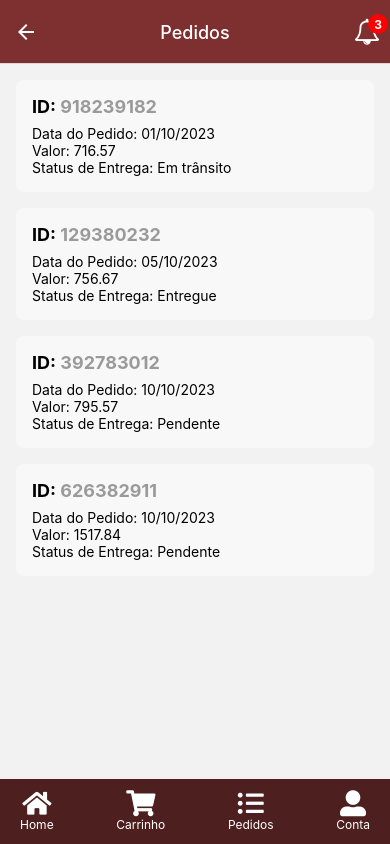
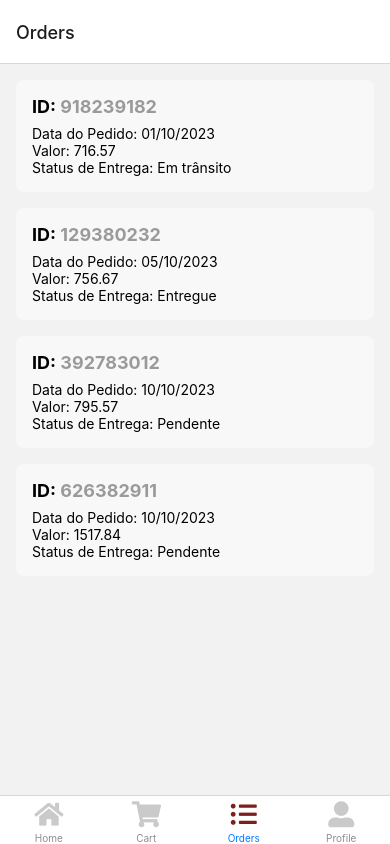
Before and after one commit to ArthurBerdusco/loja-de-vinhos, a React Native app: screen /Orders in a window 390 px wide. Built offline with nearby package versions, Linux system fonts and the light colour scheme.

Commit message:
adicionado nova estrutura de navegacao por tab

```diff
--- a/App.js
+++ b/App.js
@@ -1,79 +1,89 @@
+import * as React from 'react';
 import { NavigationContainer, useNavigation } from '@react-navigation/native';
+import { createBottomTabNavigator } from '@react-navigation/bottom-tabs';
 import { createNativeStackNavigator } from '@react-navigation/native-stack';
 import Home from './src/screens/Home';
 import Notifications from './src/screens/Notifications';
 import Review from './src/screens/Review';
 import Cart from './src/screens/Cart';
-import Payment from './src/screens/Payment';
-import NotificationButton from './src/components/NotificationButton';
 import Search from './src/screens/Search';
 import SearchButton from './src/components/SearchButton';
+import NotificationButton from './src/components/NotificationButton';
 import { View } from 'react-native';
 import { SafeAreaView } from 'react-native-safe-area-context';
 import Notification1 from './src/components/notifications/Notification1';
 import Orders from './src/screens/Orders';
 import OrderDetail from './src/screens/OrderDetail';
 import Profile from './src/screens/Profile';
-import BottomMenu from './src/components/BottomMenu';
+import PaymentScreen from './src/screens/Payment';
+import Icon from 'react-native-vector-icons/FontAwesome5';
+
+const Tab = createBottomTabNavigator();
+const Stack = createNativeStackNavigator();
+
+function HomeStack() {
 
 
-const Stack = createNativeStackNavigator();
-
-export default function App() {
-
-  return (<>
-
-    <NavigationContainer>
-      <Stack.Navigator
-        initialRouteName='Home'
-        screenOptions={{
-          headerTitleAlign: 'center',
-          headerTintColor: 'white',
-          headerStyle: {
-            backgroundColor: '#7E3030',
-          },
-          headerRight: () => (
-            <View style={{ flexDirection: 'row', alignItems: 'center' }}>
-              <NotificationButton navigation={useNavigation()} />
-            </View>
-          ),
-        }}
-      >
-
+  return (
+    <Stack.Navigator>
       <Stack.Screen
         name="Home"
         component={Home}
-          options={() => ({
-            headerTitle: '', // Remover o título padrão
+        options={{
+          headerTitle: '',
           header: () => (
-              <SafeAreaView style={{backgroundColor: '#7E3030'}}>
+            <SafeAreaView style={{ backgroundColor: '#7E3030' }}>
               <View style={{ flexDirection: 'row', alignItems: 'center', backgroundColor: '#7E3030', justifyContent: 'space-around', height: 63 }}>
                 <SearchButton navigation={useNavigation()} />
                 <NotificationButton navigation={useNavigation()} />
               </View>
             </SafeAreaView>
           ),
-          })}
+        }}
       />
-
+      <Stack.Screen name="Search" component={Search} options={{ headerTitle: 'Buscar' }} />
       <Stack.Screen name="Review" component={Review} options={{ headerTitle: 'Informações' }} />
-        <Stack.Screen name="Cart" component={Cart} options={{ headerTitle: 'Carrinho' }} />
-        <Stack.Screen name="Payment" component={Payment} options={{ headerTitle: 'Pagamento' }} />
-        <Stack.Screen name="Orders" component={Orders} options={{ headerTitle: 'Pedidos' }} />
-        <Stack.Screen name="OrderDetail" component={OrderDetail} options={{ headerTitle: 'Detalhe do pedido' }} />
-        <Stack.Screen name="Profile" component={Profile} options={{ headerTitle: 'Perfil' }} />
-
+      <Stack.Screen name="OrderDetail" component={OrderDetail} options={{ headerTitle: 'Detalhe do Pedido' }} />
+      <Stack.Screen name="Payment" component={PaymentScreen} options={{ headerTitle: 'Pagamento' }} />
 
       <Stack.Screen name="Notifications" component={Notifications} options={{ headerRight: null, headerTitle: 'Notificações' }} />
 
       <Stack.Screen name="Notification1" component={Notification1} options={{ headerTitle: 'Notificação 1' }} />
 
-        <Stack.Screen name="Search" component={Search} options={{ headerTitle: 'Buscar' }} />
-
-
     </Stack.Navigator>
-    </NavigationContainer>
-
-    </>
   );
 }
+
+function MainTabs() {
+  return (
+    <Tab.Navigator>
+      <Tab.Screen
+        name="Home"
+        component={HomeStack}
+        options={{
+          tabBarIcon: ({ focused }) => (
+            <Icon name="home" size={26} color={focused ? '#7D1F1F' : '#cacaca'} />
+          ),
+          headerShown: false,
+        }}
+      />
+      <Tab.Screen name="Cart" component={Cart} options={{
+        tabBarIcon: ({ focused }) => <Icon name="shopping-cart" size={26} color={focused ? '#7D1F1F' : '#cacaca'} />,
+      }} />
+      <Tab.Screen name="Orders" component={Orders} options={{
+        tabBarIcon: ({ focused }) => <Icon name="list-ul" size={26} color={focused ? '#7D1F1F' : '#cacaca'} />,
+      }} />
+      <Tab.Screen name="Profile" component={Profile} options={{
+        tabBarIcon: ({ focused }) => <Icon name="user-alt" size={26} color={focused ? '#7D1F1F' : '#cacaca'} />,
+      }} />
+    </Tab.Navigator>
+  );
+}
+
+export default function App() {
+  return (
+    <NavigationContainer>
+      <MainTabs />
+    </NavigationContainer>
+  );
+}
--- a/package.json
+++ b/package.json
@@ -10,6 +10,7 @@
   },
   "dependencies": {
     "@expo/webpack-config": "^19.0.0",
+    "@react-navigation/bottom-tabs": "^6.5.11",
     "@react-navigation/native": "^6.1.7",
     "@react-navigation/native-stack": "^6.9.13",
     "card": "^2.5.4",
--- a/src/screens/Home.js
+++ b/src/screens/Home.js
@@ -118,8 +118,6 @@ const Home = ({ navigation }) => {
                 </View>
 
             </ScrollView>
-            <BottomMenu navigation={navigation}/>
-
 
         </>
     )
--- a/src/screens/Orders.js
+++ b/src/screens/Orders.js
@@ -1,7 +1,5 @@
 import { useNavigation } from "@react-navigation/native";
 import { Text, StyleSheet, FlatList, TouchableOpacity } from "react-native";
-import BottomMenu from "../components/BottomMenu";
-
 
 const Order = ({ order }) => {
 
@@ -103,7 +101,6 @@ const Orders = ({navigation}) => {
             style={styles.container}
             renderItem={({ item }) => <Order order={item} />}
         />
-        <BottomMenu navigation={navigation}/>
         </>
     );
 };
--- a/src/screens/Profile.js
+++ b/src/screens/Profile.js
@@ -105,7 +105,6 @@ const Profile = ({ navigation }) => {
                     </TouchableOpacity>
                 </View>
             </View>
-        <BottomMenu navigation={navigation}/>
         </>
     );
 };
--- a/src/screens/Review.js
+++ b/src/screens/Review.js
@@ -1,36 +1,37 @@
 
-import React from "react";
-import { View, Text, Image, StyleSheet, ScrollView } from "react-native";
-import BottomMenu from "../components/BottomMenu";
+import React, { useState } from "react";
+import { View, Text, Image, StyleSheet, ScrollView, Button } from "react-native";
 
-const Review = ({ route }) => {
+const Review = ({ route, navigation }) => {
   const vinhos = route.params.vinho;
 
-
+  const [teste, setTeste] = useState('0');
   return (
+    <>
 
       <ScrollView contentContainerStyle={styles.container}>
         <Image source={vinhos.imagem} style={styles.image} />
         <Text style={styles.name}>{vinhos.nome}</Text>
 
-      <View style= {styles.vconteudo}>
+        <View style={styles.vconteudo}>
           <Text style={styles.price}>Preço: </Text>
           <Text style={styles.conteudo}>{vinhos.preco}</Text></View>
 
-      <View style= {styles.vconteudo}>
+        <View style={styles.vconteudo}>
           <Text style={styles.alcoholContent}>Teor Alcoólico: </Text>
           <Text style={styles.conteudo}>{vinhos.teorAlcool}%</Text></View>
 
-      <View style= {styles.vconteudo}>
+        <View style={styles.vconteudo}>
           <Text style={styles.description}>Descrição: </Text>
           <Text style={styles.conteudo}>{vinhos.classificacao} Sobre o vinho...</Text></View>
 
-      <View style= {styles.vconteudo}>
+        <View style={styles.vconteudo}>
           <Text style={styles.rating}>Classificação: </Text>
           <Text style={styles.conteudo}>{vinhos.rating} Estrelas</Text></View>
+        <Button title="Comprar" onPress={()=>{setTeste('1')}}/>
 
       </ScrollView>
-
+    </>
   );
 };
 
```
Also changed, not shown: 1 other file (tests, documents, lock files or other folders). Lines whose indentation alone changed are shown as unchanged.
